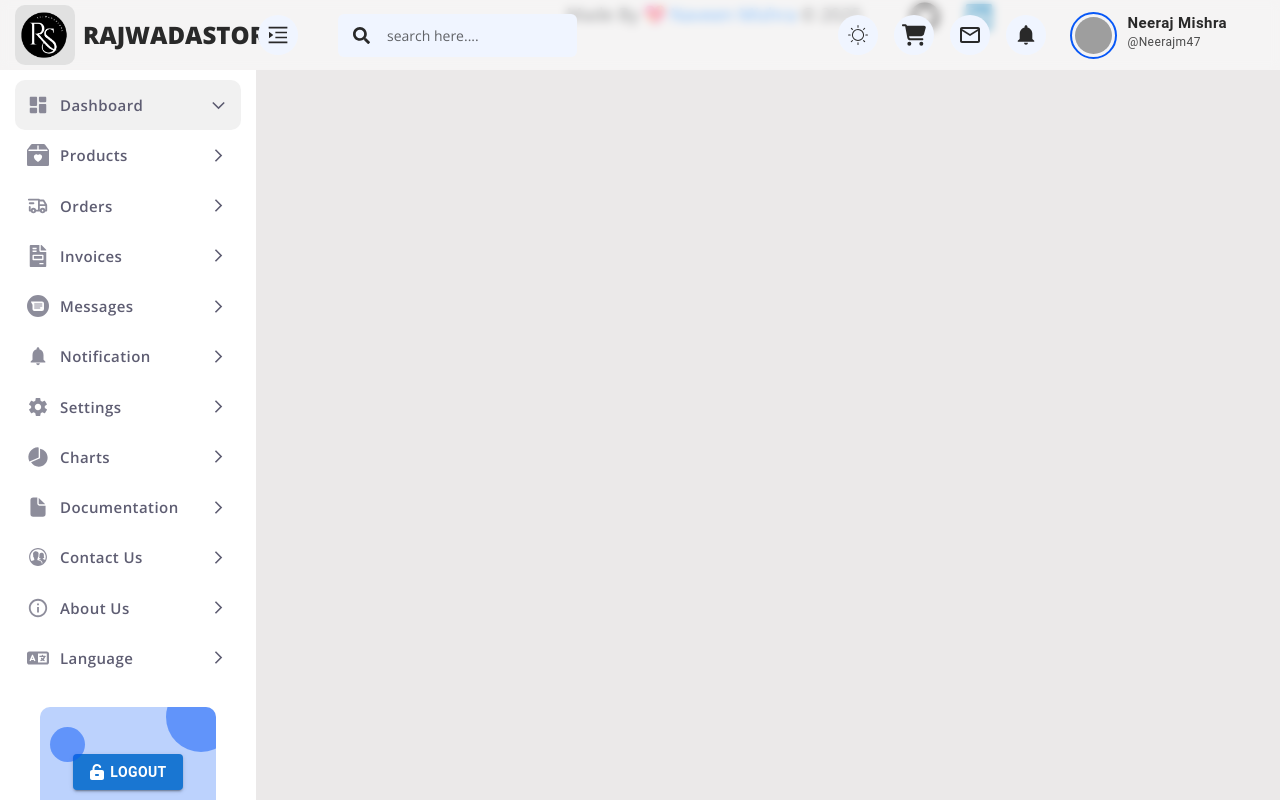
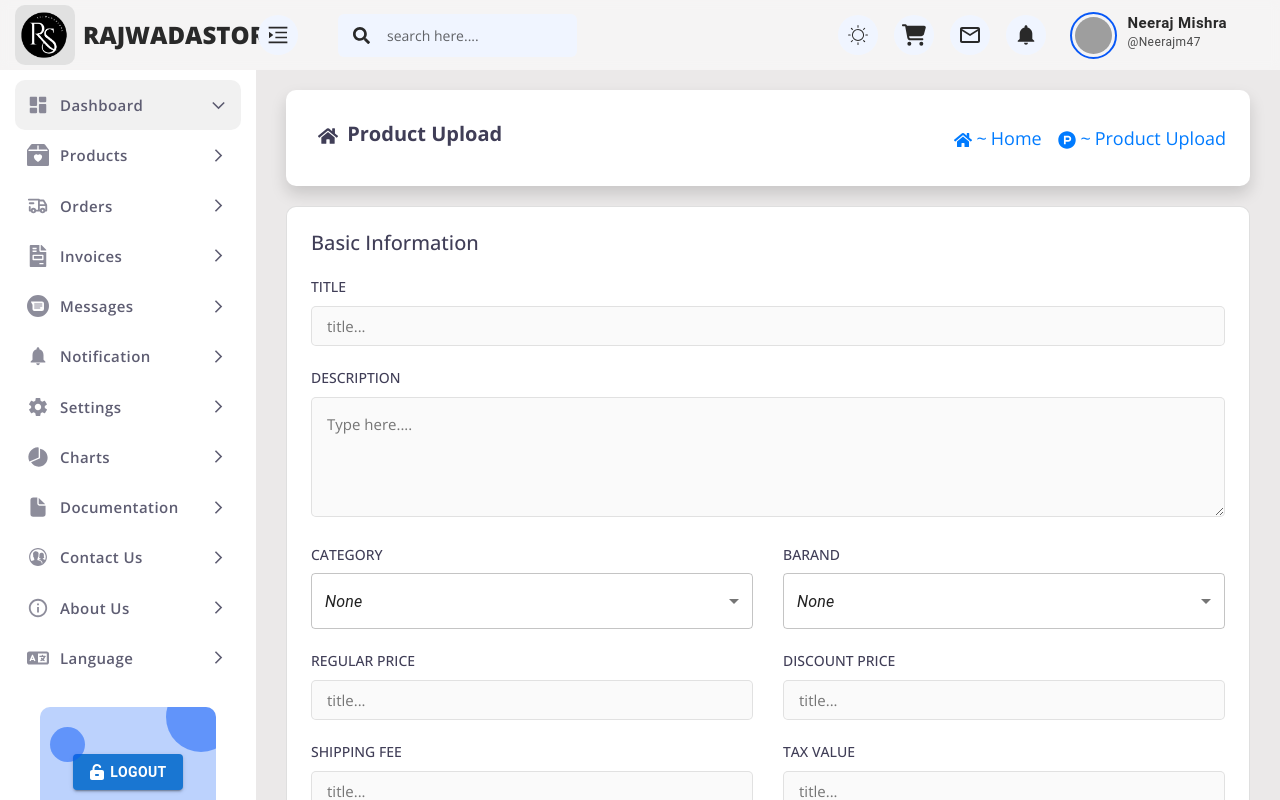
Before and after one commit to mishra-naveen-dev/admin_Dashboard, a React (Create React App) app: page /product/upload in a window 1280 px wide. Shown: the top 800 px of the page. Built offline with nearby package versions, Linux system fonts and the light colour scheme; grey boxes are pictures that could not be loaded.

Commit message:
product upload page is completed

```diff
--- a/src/App.js
+++ b/src/App.js
@@ -13,6 +13,7 @@ import "./pages/ProductDetails/ProductDetails.css";
 import "./pages/Dashboard/dashboard.css";
 import "./pages/Login/login.css";
 import "./pages/Product/product.css";
+import "./pages/ProductUpload/ProductUpload.css";
 import "slick-carousel/slick/slick.css";
 import "slick-carousel/slick/slick-theme.css";
 const Dashboard = lazy(() => import("./pages/Dashboard"));
@@ -22,6 +23,7 @@ const Login = lazy(() => import("./pages/Login"));
 const SignUp = lazy(() => import("./pages/SignUp"));
 const Product = lazy(() => import("./pages/Product"));
 const ProductDetails = lazy(() => import("./pages/ProductDetails"));
+const ProductUpload = lazy(() => import("./pages/ProductUpload"));
 
 const Footer = lazy(() => import("./components/Footer/Footer"));
 
@@ -93,6 +95,11 @@ function App() {
                   exact={true}
                   element={<ProductDetails />}
                 />
+                <Route
+                  path="/product/upload"
+                  exact={true}
+                  element={<ProductUpload />}
+                />
               </Routes>
               <Footer />
             </div>
--- a/src/components/PageHeader/PageHeader.js
+++ b/src/components/PageHeader/PageHeader.js
@@ -1,20 +1,37 @@
 import React from "react";
 import { Link } from "react-router-dom";
 import PropTypes from "prop-types";
+import { FaHome, FaProductHunt } from "react-icons/fa"; // Import icons
 import "./PageHeader.css";
 
 const PageHeader = ({ pageName }) => {
+  const links = [
+    { name: "Home", icon: <FaHome />, path: "/dashboard" },
+    {
+      name: pageName,
+      icon: <FaProductHunt />,
+      path: `/products/${pageName.toLowerCase()}`,
+    },
+    // Add more links here as needed
+  ];
+
   return (
     <div className="header bg-white p-4 rounded shadow flex justify-between items-center">
-      <h1 className="text-xl font-bold">{pageName}</h1>
-      <div className="text-blue-500">
-        <Link to="/dashboard" className="hover:underline">
-          Home
-        </Link>
-        <Link to="/products" className="hover:underline">
-          ~<span>{pageName}</span>
-        </Link>{" "}
-        ~<span>{pageName}</span>
+      <h1 className="text-2xl font-bold flex items-center bg-[#f4f4f4] text-black p-2 rounded">
+        <FaHome className="mr-1" /> {pageName}
+      </h1>
+      <div>
+        {links.map((link, index) => (
+          <Link
+            key={index}
+            to={link.path}
+            className="hover:underline flex items-center"
+            style={{ textDecoration: "none", fontSize: "18px" }}
+          >
+            {React.cloneElement(link.icon, { className: " ml-3" })} ~
+            <span className="ml-1">{link.name}</span>
+          </Link>
+        ))}
       </div>
     </div>
   );
--- a/src/components/SideBar/index.js
+++ b/src/components/SideBar/index.js
@@ -94,8 +94,9 @@ const SideBar = () => {
                 <li>
                   <Link to="/product/details">Product View</Link>
                 </li>
+
                 <li>
-                  <Link to="#">Product Upload</Link>
+                  <Link to="/product/upload">Product Upload</Link>
                 </li>
               </ul>
             </div>
--- /dev/null
+++ b/src/pages/ProductUpload/ProductUpload.css
@@ -0,0 +1,46 @@
+.form .form-group {
+  margin-bottom: 1.5rem;
+}
+.form .form-group input {
+  height: 45px;
+  width: 100%;
+  padding-left: 15px;
+  border: 1px solid rgba(0, 0, 0, 0.1) !important;
+}
+.form .form-group input,.form .form-group textarea {
+    background: #fafafa;
+    width: 100%;
+    height: 40px;
+    padding-left: 15px;
+    outline: none !important;
+    border-radius: 5px;
+    border: 1px solid rgba(0, 0, 0, 0.1) !important;
+
+    font-size: 15px;
+  }
+body.dark .form .form-group input,
+ .form .form-group textarea {
+  background: #fafafa;
+  width: 100%;
+  height: 40px;
+  padding-left: 15px;
+  outline: none !important;
+  border-radius: 5px;
+  border: 1px solid rgba(0, 0, 0, 0.1) !important;
+
+  font-size: 15px;
+}
+.form .form-group h6 {
+  margin-bottom: 10px;
+  font-size: 14px;
+}
+.form .form-group textarea {
+  height: 120px;
+  padding-top: 15px;
+}
+body.dark .form .form-group input,
+body.dark .form .form-group textarea {
+  background: #2b3c5f !important;
+  border: 1px solid #253557 !important;
+  color: rgba(0, 0, 0, 0.8) !important;
+}
--- /dev/null
+++ b/src/pages/ProductUpload/index.js
@@ -0,0 +1,152 @@
+import React from "react";
+import "./ProductUpload.css";
+import PageHeader from "../../components/PageHeader/PageHeader";
+import { useState } from "react";
+//
+import InputLabel from "@mui/material/InputLabel";
+import MenuItem from "@mui/material/MenuItem";
+import FormControl from "@mui/material/FormControl";
+import Select from "@mui/material/Select";
+import FormHelperText from "@mui/material/FormHelperText";
+import Rating from "@mui/material/Rating";
+import Button from "@mui/material/Button";
+import { IoMdCloudUpload } from "react-icons/io";
+
+const ProductUpload = () => {
+  const [categoryVal, setcategoryVal] = useState("");
+  const [ratingValue, setRatingValue] = useState(1);
+
+  const handleChangeCategory = (event) => {
+    setcategoryVal(event.target.value);
+  };
+  return (
+    <>
+      <div className="productdashboardBoxWrapper product-right-content mx-auto">
+        {/* Header */}
+        <PageHeader pageName="Product Upload" />
+
+        {/* upload */}
+        <form className="form">
+          <div className="row">
+            <div className="col-sm-12">
+              <div className="card p-4">
+                <h5 className="mb-4">Basic Information</h5>
+                <div className="form-group">
+                  <h6>TITLE</h6>
+                  <input type="text" placeholder="title..." />
+                </div>
+                <div className="form-group">
+                  <h6>DESCRIPTION</h6>
+                  <textarea
+                    name=""
+                    placeholder="Type here...."
+                    rows={5}
+                    cols={10}
+                    id=""
+                  ></textarea>
+                </div>
+                <div className="row">
+                  <div className="col">
+                    <div className="form-group">
+                      <h6>CATEGORY</h6>
+                      <Select
+                        value={categoryVal}
+                        onChange={handleChangeCategory}
+                        displayEmpty
+                        inputProps={{ "aria-label": "Without label" }}
+                        className="w-100"
+                      >
+                        <MenuItem value="">
+                          <em>None</em>
+                        </MenuItem>
+                        <MenuItem value={10}>Ten</MenuItem>
+                        <MenuItem value={20}>Twenty</MenuItem>
+                        <MenuItem value={30}>Thirty</MenuItem>
+                      </Select>
+                    </div>
+                  </div>
+                  <div className="col">
+                    <div className="form-group">
+                      <h6>BARAND</h6>
+                      <Select
+                        value={categoryVal}
+                        onChange={handleChangeCategory}
+                        displayEmpty
+                        inputProps={{ "aria-label": "Without label" }}
+                        className="w-100"
+                      >
+                        <MenuItem value="">
+                          <em>None</em>
+                        </MenuItem>
+                        <MenuItem value={10}>Ten</MenuItem>
+                        <MenuItem value={20}>Twenty</MenuItem>
+                        <MenuItem value={30}>Thirty</MenuItem>
+                      </Select>
+                    </div>
+                  </div>
+                </div>
+                <div className="row">
+                  <div className="col">
+                    <div className="form-group">
+                      <h6>REGULAR PRICE</h6>
+                      <input type="text" placeholder="title..." />
+                    </div>
+                  </div>
+                  <div className="col">
+                    <div className="form-group">
+                      <h6>DISCOUNT PRICE</h6>
+                      <input type="text" placeholder="title..." />
+                    </div>
+                  </div>
+                </div>
+                {/*  */}
+                <div className="row">
+                  <div className="col">
+                    <div className="form-group">
+                      <h6>SHIPPING FEE</h6>
+                      <input type="text" placeholder="title..." />
+                    </div>
+                  </div>
+                  <div className="col">
+                    <div className="form-group">
+                      <h6>TAX VALUE</h6>
+                      <input type="text" placeholder="title..." />
+                    </div>
+                  </div>
+                </div>
+                {/*  */}
+                <div className="row">
+                  <div className="col">
+                    <div className="form-group">
+                      <h6>RATING</h6>
+                      <Rating
+                        name="simple-controlled"
+                        value={ratingValue}
+                        onChange={(event, newValue) => {
+                          setRatingValue(newValue);
+                        }}
+                      />
+                    </div>
+                  </div>
+                  <div className="col">
+                    <div className="form-group">
+                      <h6> PRODUCT STOCK</h6>
+                      <input type="text" placeholder="title..." />
+                    </div>
+                  </div>
+                </div>
+                <br />
+                <Button className="btn-blue btn-lg btn-big">
+                  <IoMdCloudUpload />
+                &nbsp;  PULISH AND VIEW
+                </Button>
+              </div>
+            </div>
+          </div>
+        </form>
+      </div>
+    </>
+  );
+};
+
+export default ProductUpload;
```
Also changed, not shown: public/manifest.json.
